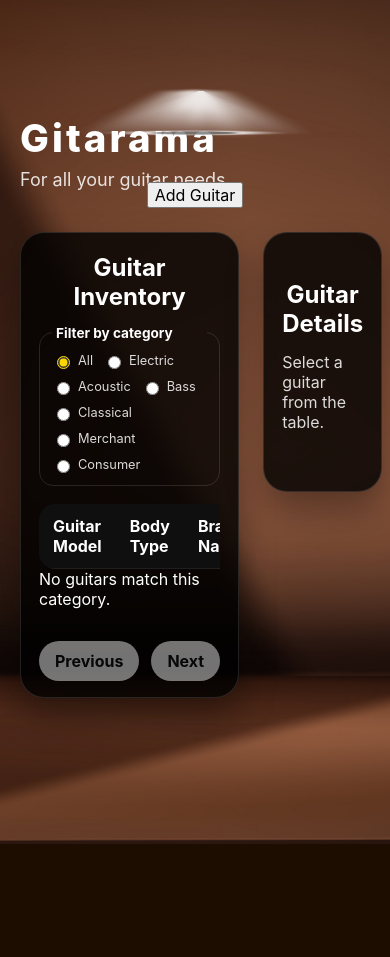
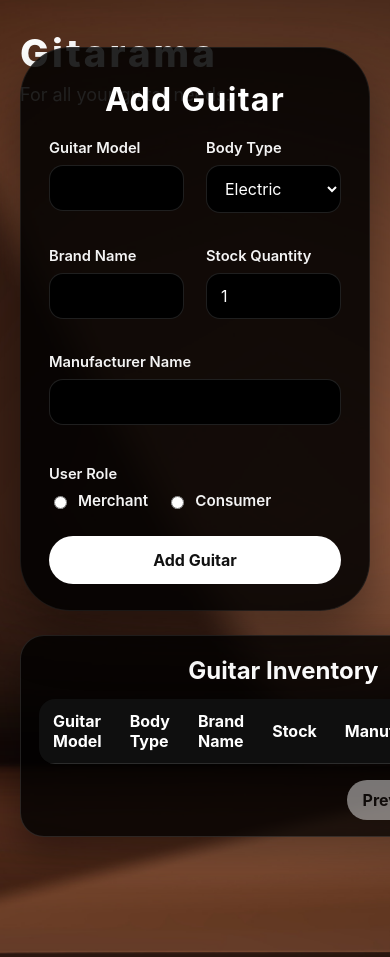
Before and after one commit to heartaly/advwebmidterms, a React (Vite) app in the folder guitarstore/: page / in a window 390 px wide. Before the commit the page ends 844 px from the top, so only its background shows below. Built offline with nearby package versions, Linux system fonts and the light colour scheme.

Commit message:
rechecking

```diff
--- a/guitarstore/src/App.css
+++ b/guitarstore/src/App.css
@@ -250,17 +250,6 @@
   text-align: center;
 }
 
-.inventoryContent {
-  display: grid;
-  grid-template-columns: 150px minmax(0, 1fr);
-  gap: 18px;
-  align-items: start;
-}
-
-.inventoryTableArea {
-  min-width: 0;
-}
-
 .inventoryTableWrap {
   overflow-x: auto;
 }
@@ -302,56 +291,11 @@
   font-weight: 700;
 }
 
-.inventoryTable tbody tr.dimmedRow {
-  opacity: 0.42;
-}
-
-.inventoryTable tbody tr.filteredRow td {
-  box-shadow: inset 0 2px 0 rgba(255, 215, 0, 0.45),
-    inset 0 -2px 0 rgba(255, 215, 0, 0.45);
-}
-
 .tableActions {
   display: flex;
-  align-items: flex-end;
-  justify-content: space-between;
+  justify-content: flex-end;
   gap: 12px;
   margin-top: 16px;
-}
-
-.filterControls {
-  position: relative;
-  z-index: 2;
-  display: flex;
-  flex-direction: column;
-  align-items: stretch;
-  gap: 10px;
-  margin: 0;
-  padding: 12px;
-  border: 1px solid rgba(255, 255, 255, 0.12);
-  border-radius: 14px;
-}
-
-.filterControls legend {
-  padding: 0 4px;
-  color: #ffffff;
-  font-size: 0.85rem;
-  font-weight: 700;
-}
-
-.filterControls label {
-  display: inline-flex;
-  align-items: center;
-  gap: 5px;
-  color: rgba(255, 255, 255, 0.85);
-  font-size: 0.8rem;
-  cursor: pointer;
-  user-select: none;
-}
-
-.filterControls input {
-  accent-color: #ffd700;
-  cursor: pointer;
 }
 
 .tableActions button,
@@ -404,33 +348,9 @@
   text-align: right;
 }
 
-.detailsGrid .roleBadge {
-  justify-self: end;
-  padding: 4px 10px;
-  border-radius: 999px;
-  background: #ffd700;
-  color: #000000;
-  font-size: 0.82rem;
-}
-
 .detailsToggle {
   margin-top: 20px;
   width: 100%;
-}
-
-@media (max-width: 980px) {
-  .inventoryContent {
-    grid-template-columns: 1fr;
-  }
-
-  .filterControls {
-    flex-direction: row;
-    flex-wrap: wrap;
-  }
-
-  .filterControls legend {
-    width: 100%;
-  }
 }
 
 @keyframes slideInFront {
--- a/guitarstore/src/App.jsx
+++ b/guitarstore/src/App.jsx
@@ -21,7 +21,6 @@ function App() {
     const [guitars, setGuitars] = useState([]);
     const [selectedBodyType, setSelectedBodyType] = useState('Electric');
     const [selectedGuitar, setSelectedGuitar] = useState(null);
-    const [showForm, setShowForm] = useState(false);
 
     const handleAddGuitar = (guitar) => {
         const newGuitar = {
@@ -30,8 +29,6 @@ function App() {
         };
 
         setGuitars((prev) => [...prev, newGuitar]);
-    setSelectedGuitar(newGuitar);
-    setShowForm(false);
     };
 
     return (
@@ -56,21 +53,11 @@ function App() {
                     </div>
 
                     <div className="formPanel">
-                        {showForm ? (
-                            <GuitarForm
-                                onAddGuitar={handleAddGuitar}
-                                selectedBodyType={selectedBodyType}
-                                onBodyTypeChange={setSelectedBodyType}
-                            />
-                        ) : (
-                            <button
-                                type="button"
-                                className="formToggleButton"
-                                onClick={() => setShowForm(true)}
-                            >
-                                Add Guitar
-                            </button>
-                        )}
+                        <GuitarForm
+                            onAddGuitar={handleAddGuitar}
+                            selectedBodyType={selectedBodyType}
+                            onBodyTypeChange={setSelectedBodyType}
+                        />
                     </div>
                 </div>
 
--- a/guitarstore/src/components/GuitarDetails.jsx
+++ b/guitarstore/src/components/GuitarDetails.jsx
@@ -1,14 +1,14 @@
-import { useEffect, useRef } from 'react';
+import { useEffect, useState } from 'react';
 
 function GuitarDetails({ guitar }) {
-    const detailsRef = useRef(null);
+    const [activeGuitar, setActiveGuitar] = useState(null);
+    const [showMerchant, setShowMerchant] = useState(true);
+
     useEffect(() => {
-        if (guitar) {
-            detailsRef.current?.focus();
-        }
+        setActiveGuitar(guitar);
     }, [guitar]);
 
-    if (guitar === null) {
+    if (activeGuitar === null) {
         return (
             <div className="detailsCard emptyState">
                 <h2>Guitar Details</h2>
@@ -17,30 +17,42 @@ function GuitarDetails({ guitar }) {
         );
     }
 
+    if (!showMerchant && activeGuitar.userRole === 'Merchant') {
+        return (
+            <div className="detailsCard emptyState">
+                <h2>Guitar Details</h2>
+                <p>Merchant records are hidden.</p>
+            </div>
+        );
+    }
+
     return (
-        <div className="detailsCard" ref={detailsRef} tabIndex={-1}>
+        <div className="detailsCard">
             <h2>Guitar Details</h2>
 
             <div className="detailsGrid">
                 <span>Guitar Model</span>
-                <strong>{guitar.guitarModel}</strong>
+                <strong>{activeGuitar.guitarModel}</strong>
 
                 <span>Body Type</span>
-                <strong>{guitar.bodyType}</strong>
+                <strong>{activeGuitar.bodyType}</strong>
 
                 <span>Brand Name</span>
-                <strong>{guitar.brandName}</strong>
+                <strong>{activeGuitar.brandName}</strong>
 
                 <span>Stock Quantity</span>
-                <strong>{guitar.stockQuantity}</strong>
+                <strong>{activeGuitar.stockQuantity}</strong>
 
                 <span>Manufacturer Name</span>
-                <strong>{guitar.manufacturerName}</strong>
+                <strong>{activeGuitar.manufacturerName}</strong>
 
                 <span>User Role</span>
-                <strong className="roleBadge">{guitar.userRole}</strong>
+                <strong>{activeGuitar.userRole}</strong>
             </div>
 
+            <button className="detailsToggle" onClick={() => setShowMerchant(!showMerchant)}>
+                {showMerchant ? 'Hide Merchants' : 'Show Merchants'}
+            </button>
         </div>
     );
 }
--- a/guitarstore/src/components/GuitarForm.jsx
+++ b/guitarstore/src/components/GuitarForm.jsx
@@ -1,4 +1,4 @@
-import { useState } from 'react';
+import { useEffect, useState } from 'react';
 
 function GuitarForm({ onAddGuitar, selectedBodyType, onBodyTypeChange }) {
     const [guitarModel, setGuitarModel] = useState('');
@@ -9,53 +9,46 @@ function GuitarForm({ onAddGuitar, selectedBodyType, onBodyTypeChange }) {
     const [userRole, setUserRole] = useState('');
     const [errors, setErrors] = useState({});
 
-    const getValidationErrors = (values) => {
+    useEffect(() => {
+        if (selectedBodyType) {
+            setBodyType(selectedBodyType);
+        }
+    }, [selectedBodyType]);
+
+    const validateForm = () => {
         const newErrors = {};
 
-        if (values.guitarModel.trim().length < 3) {
+        if (guitarModel.trim().length < 3 || guitarModel === '') {
             newErrors.guitarModel = 'Guitar model must be at least 3 characters long.';
         }
 
-        if (values.bodyType === '') {
+        if (bodyType === '') {
             newErrors.bodyType = 'Body type is required.';
         }
 
-        if (values.brandName.trim().length < 3) {
+        if (brandName === '' || brandName.trim().length < 3) {
             newErrors.brandName = 'Brand name must be at least 3 characters long.';
         }
 
-        if (values.stockQuantity === '' || values.stockQuantity < 1 || values.stockQuantity > 100) {
+        if (stockQuantity === '' || stockQuantity < 1 || stockQuantity > 100) {
             newErrors.stockQuantity = 'Stock quantity must be between 1 and 100.';
         }
 
-        if (values.manufacturerName.trim().length < 3) {
+        if (manufacturerName === '' || manufacturerName.trim().length < 3) {
             newErrors.manufacturerName = 'Manufacturer name must be at least 3 characters long.';
         }
 
-        if (values.userRole === '') {
+        if (userRole === '') {
             newErrors.userRole = 'User role is required.';
         }
 
-        return newErrors;
-    };
-
-    const getCurrentValues = () => ({
-        guitarModel,
-        bodyType,
-        brandName,
-        stockQuantity,
-        manufacturerName,
-        userRole,
-    });
-
-    const updateErrors = (field, value) => {
-        setErrors(getValidationErrors({ ...getCurrentValues(), [field]: value }));
+        setErrors(newErrors);
+        return Object.keys(newErrors).length === 0;
     };
 
     const handleBodyTypeChange = (event) => {
         const nextType = event.target.value;
         setBodyType(nextType);
-        updateErrors('bodyType', nextType);
         if (onBodyTypeChange) {
             onBodyTypeChange(nextType);
         }
@@ -64,10 +57,7 @@ function GuitarForm({ onAddGuitar, selectedBodyType, onBodyTypeChange }) {
     const handleSubmit = (event) => {
         event.preventDefault();
 
-        const validationErrors = getValidationErrors(getCurrentValues());
-        setErrors(validationErrors);
-
-        if (Object.keys(validationErrors).length === 0) {
+        if (validateForm()) {
             const newGuitar = {
                 guitarModel,
                 bodyType,
@@ -93,10 +83,7 @@ function GuitarForm({ onAddGuitar, selectedBodyType, onBodyTypeChange }) {
                     <input
                         type="text"
                         value={guitarModel}
-                        onChange={(e) => {
-                            setGuitarModel(e.target.value);
-                            updateErrors('guitarModel', e.target.value);
-                        }}
+                        onChange={(e) => setGuitarModel(e.target.value)}
                     />
                     {errors.guitarModel && <p className="errorText">{errors.guitarModel}</p>}
                 </div>
@@ -117,10 +104,7 @@ function GuitarForm({ onAddGuitar, selectedBodyType, onBodyTypeChange }) {
                     <input
                         type="text"
                         value={brandName}
-                        onChange={(e) => {
-                            setBrandName(e.target.value);
-                            updateErrors('brandName', e.target.value);
-                        }}
+                        onChange={(e) => setBrandName(e.target.value)}
                     />
                     {errors.brandName && <p className="errorText">{errors.brandName}</p>}
                 </div>
@@ -132,11 +116,7 @@ function GuitarForm({ onAddGuitar, selectedBodyType, onBodyTypeChange }) {
                         min={1}
                         max={100}
                         value={stockQuantity}
-                        onChange={(e) => {
-                            const nextQuantity = e.target.value === '' ? '' : Number(e.target.value);
-                            setStockQuantity(nextQuantity);
-                            updateErrors('stockQuantity', nextQuantity);
-                        }}
+                        onChange={(e) => setStockQuantity(Number(e.target.value))}
                     />
                     {errors.stockQuantity && <p className="errorText">{errors.stockQuantity}</p>}
                 </div>
@@ -146,10 +126,7 @@ function GuitarForm({ onAddGuitar, selectedBodyType, onBodyTypeChange }) {
                     <input
                         type="text"
                         value={manufacturerName}
-                        onChange={(e) => {
-                            setManufacturerName(e.target.value);
-                            updateErrors('manufacturerName', e.target.value);
-                        }}
+                        onChange={(e) => setManufacturerName(e.target.value)}
                     />
                     {errors.manufacturerName && (
                         <p className="errorText">{errors.manufacturerName}</p>
@@ -165,10 +142,7 @@ function GuitarForm({ onAddGuitar, selectedBodyType, onBodyTypeChange }) {
                                 name="userRole"
                                 value="Merchant"
                                 checked={userRole === 'Merchant'}
-                                onChange={(e) => {
-                                    setUserRole(e.target.value);
-                                    updateErrors('userRole', e.target.value);
-                                }}
+                                onChange={(e) => setUserRole(e.target.value)}
                             />
                             Merchant
                         </label>
@@ -179,10 +153,7 @@ function GuitarForm({ onAddGuitar, selectedBodyType, onBodyTypeChange }) {
                                 name="userRole"
                                 value="Consumer"
                                 checked={userRole === 'Consumer'}
-                                onChange={(e) => {
-                                    setUserRole(e.target.value);
-                                    updateErrors('userRole', e.target.value);
-                                }}
+                                onChange={(e) => setUserRole(e.target.value)}
                             />
                             Consumer
                         </label>
--- a/guitarstore/src/components/GuitarInventory.jsx
+++ b/guitarstore/src/components/GuitarInventory.jsx
@@ -8,23 +8,10 @@ import {
 import { useState } from 'react';
 
 function GuitarInventory({ guitars, onSelectGuitar, selectedGuitar }) {
-    const [filterCategory, setFilterCategory] = useState('All');
     const [pagination, setPagination] = useState({
         pageIndex: 0,
         pageSize: 5,
     });
-
-    const filteredGuitars = filterCategory === 'All'
-        ? guitars
-        : guitars.filter(
-            (guitar) =>
-                guitar.bodyType === filterCategory || guitar.userRole === filterCategory,
-        );
-
-    const handleCategoryChange = (category) => {
-        setFilterCategory(category);
-        setPagination((current) => ({ ...current, pageIndex: 0 }));
-    };
 
     const columns = [
         { header: 'Guitar Model', accessorKey: 'guitarModel' },
@@ -36,7 +23,7 @@ function GuitarInventory({ guitars, onSelectGuitar, selectedGuitar }) {
     ];
 
     const table = useReactTable({
-        data: filteredGuitars,
+        data: guitars,
         columns,
         getCoreRowModel: getCoreRowModel(),
         getPaginationRowModel: getPaginationRowModel(),
@@ -50,35 +37,6 @@ function GuitarInventory({ guitars, onSelectGuitar, selectedGuitar }) {
         <div className="inventoryCard">
             <h2>Guitar Inventory</h2>
 
-            <div className="inventoryContent">
-                <fieldset className="filterControls">
-                    <legend>Filter by category</legend>
-                    {['All', 'Electric', 'Acoustic', 'Bass', 'Classical', 'Merchant', 'Consumer'].map(
-                        (category) => {
-                            const inputId = `filter-${category.toLowerCase()}`;
-
-                            return (
-                                <label
-                                    key={category}
-                                    htmlFor={inputId}
-                                    onClick={(event) => event.stopPropagation()}
-                                >
-                                    <input
-                                        id={inputId}
-                                        type="radio"
-                                        name="filterCategory"
-                                        value={category}
-                                        checked={filterCategory === category}
-                                        onChange={(event) => handleCategoryChange(event.target.value)}
-                                    />
-                                    <span>{category}</span>
-                                </label>
-                            );
-                        },
-                    )}
-                </fieldset>
-
-                <div className="inventoryTableArea">
             <div className="inventoryTableWrap">
                 <table className="inventoryTable">
                     <thead>
@@ -123,14 +81,7 @@ function GuitarInventory({ guitars, onSelectGuitar, selectedGuitar }) {
                 </table>
             </div>
 
-                    {filteredGuitars.length === 0 && (
-                        <p className="emptyTableMessage">No guitars match this category.</p>
-                    )}
-                </div>
-            </div>
-
             <div className="tableActions">
-
                 <button
                     onClick={() => table.previousPage()}
                     disabled={!table.getCanPreviousPage()}
```
Also changed, not shown: guitarstore/package.json (+4 -4 lines). Lines whose indentation alone changed are shown as unchanged.
